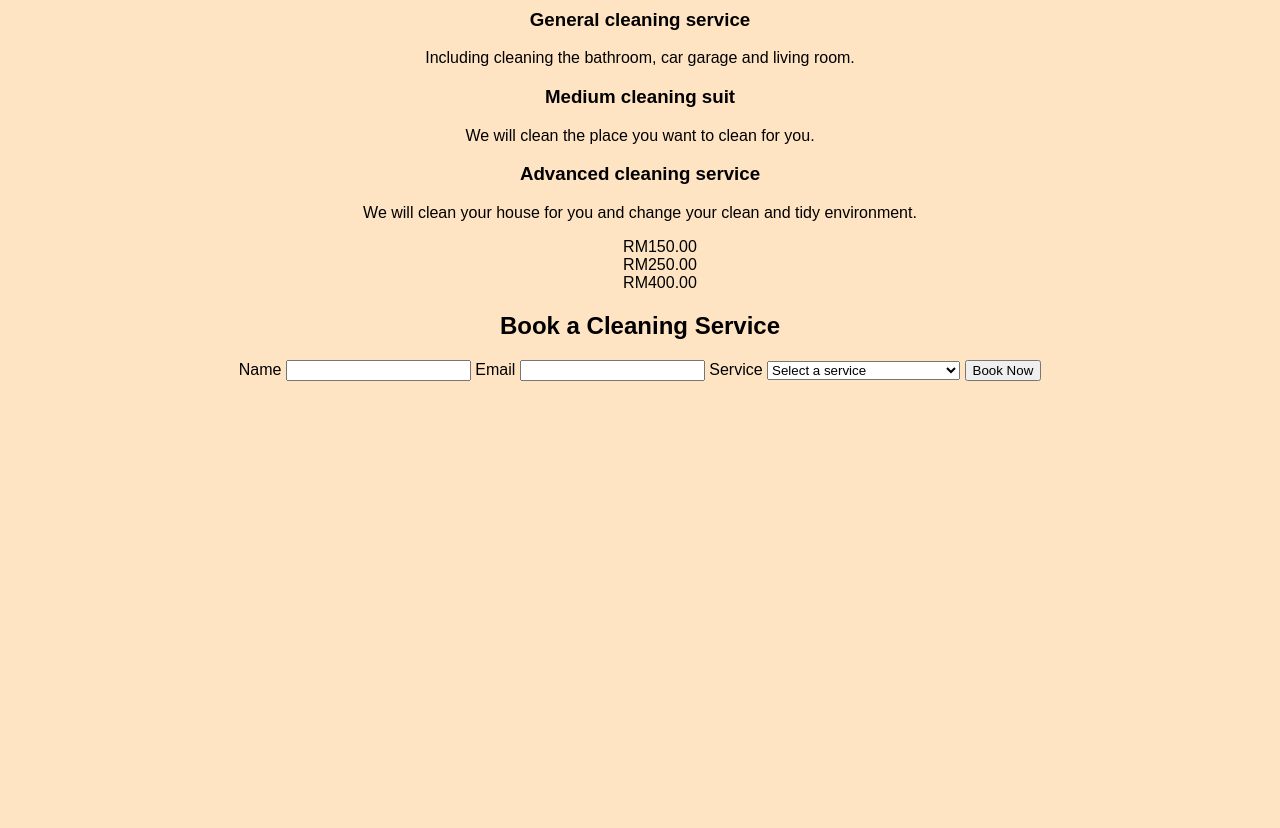
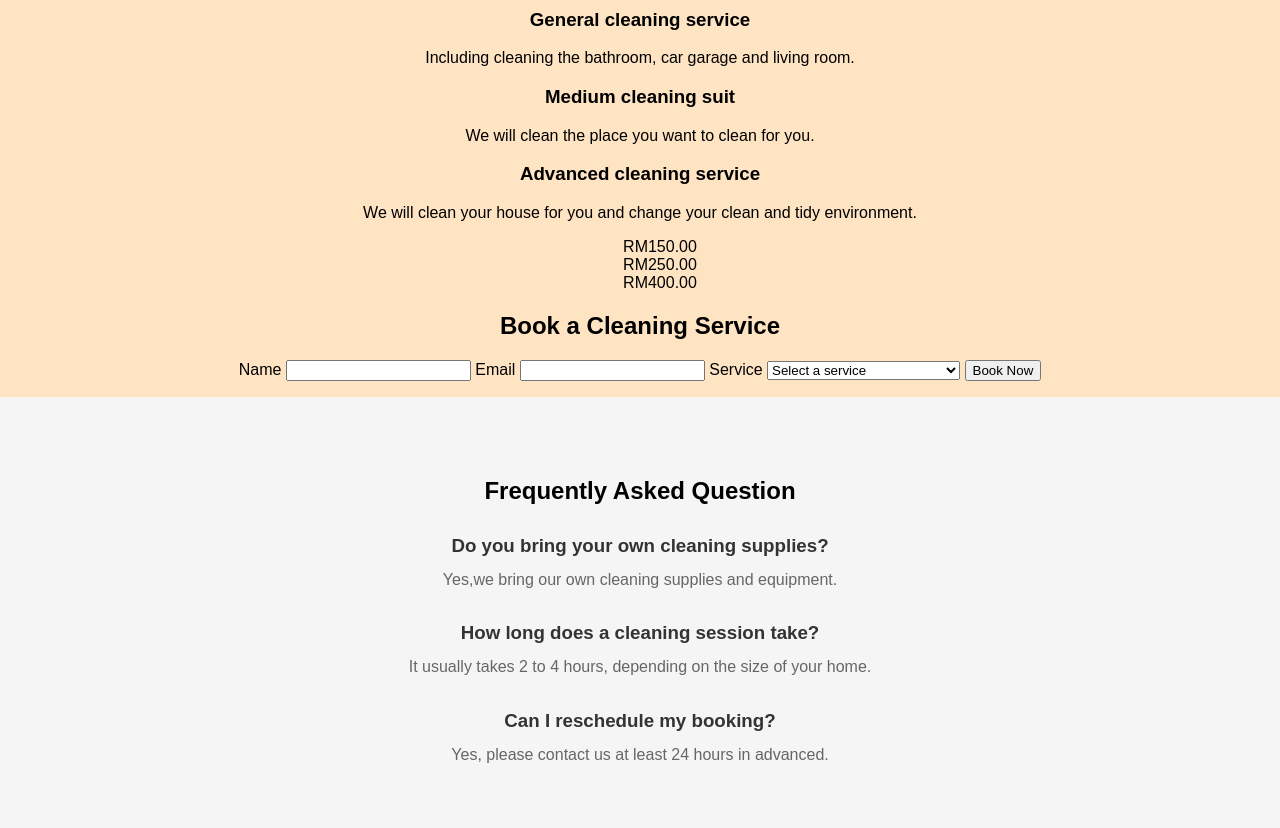
Before and after one commit to liaowen-jing/homecare-cleaning-service, a plain HTML site: page index.html in a window 1280 px wide. Shown: the part 1111-1939 px from the top of the page. Before the commit the page ends 1508 px from the top, so only its background shows below. Drawn offline with Linux system fonts and the light colour scheme.

Commit message:
Add FAQ section

```diff
--- a/index.html
+++ b/index.html
@@ -85,6 +85,19 @@
 
 </form>
 </section>
+
+<section class="faq">
+<h2>Frequently Asked Question</h2>
+<h3>Do you bring your own cleaning supplies?</h3>
+<p>Yes,we bring our own cleaning supplies and equipment.</p>
+
+<h3>How long does a cleaning session take?</h3>
+<p>It usually takes 2 to 4 hours, depending on the size of your home.</p>
+
+<h3>Can I reschedule my booking?</h3>
+<p>Yes, please contact us at least 24 hours in advanced.</p>
+</section>
+
 </main>
 <footer></footer>
 <script src="script.js"></script>
--- a/styles.css
+++ b/styles.css
@@ -54,6 +54,24 @@ text-decoration : none;
     display: none;
 }
 
+.faq{
+    padding: 60px 20px;
+    background-color: #f5f5f5;
+    text-align: center;
+}
+.faq h3{
+    margin-top: 30px;
+    margin-bottom: 10px;
+    color: #333;
+}
+
+.faq p{
+    color:#666;
+    line-height: 1.6;
+    max-width: 600px;
+    margin: 0 auto;
+}
+
 @media (max-width:600px){
 #hero{
 padding:0 20px;
```
